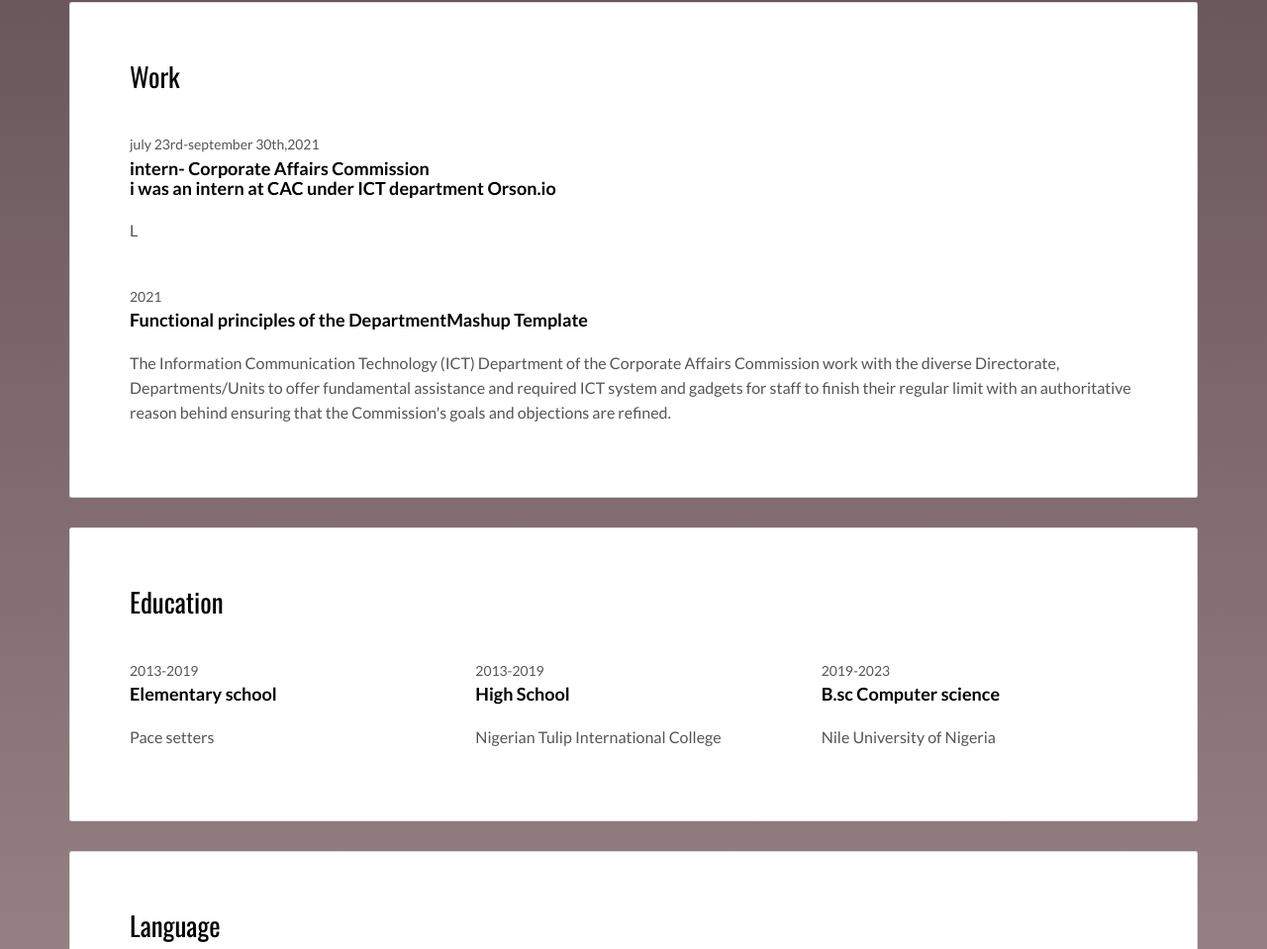
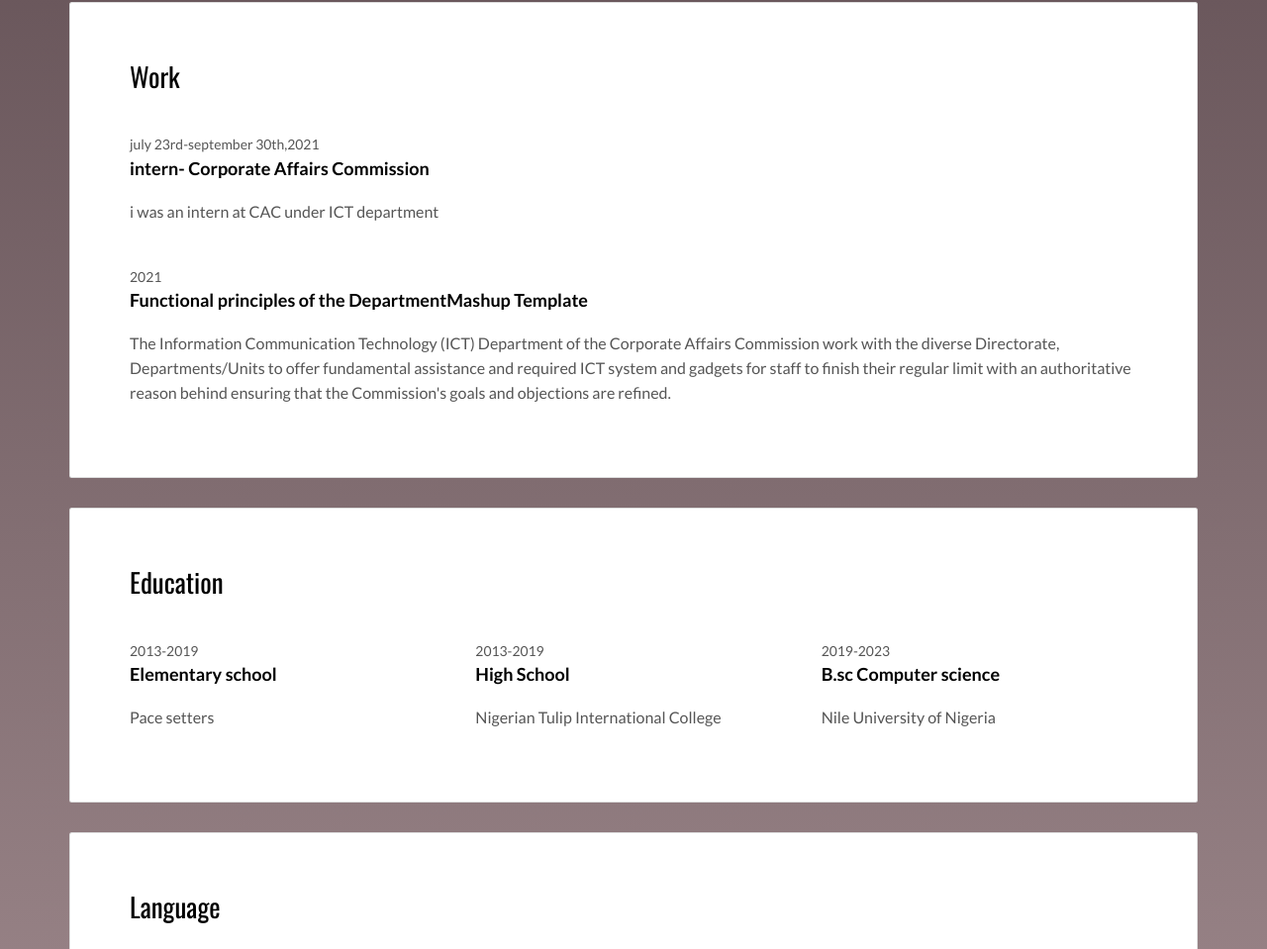
Before and after one commit to Zubaidamuhtar/energy2, a plain HTML site: page index.html in a window 1280 px wide. Shown: the part 1449-2408 px from the top of the page at 99% size. Drawn offline with nearby package versions, Linux system fonts and the light colour scheme.

Commit message:
Update index.html

```diff
--- a/index.html
+++ b/index.html
@@ -104,10 +104,10 @@
             <h2>Work</h2>
             <div class="work-experience">
               <small class="date">july 23rd-september 30th,2021</small>
-              <h3 class="h5 date-title">intern- Corporate Affairs Commission <br>i was an intern at CAC under ICT department <a href="http://en.orson.io" title="Create professionnal website">Orson.io</a></h3>
+              <h3 class="h5 date-title">intern- Corporate Affairs Commission <a href="http://en.orson.io" title="Create professionnal website"></a></h3>
 
 
-              <p>L</p>
+              <p>i was an intern at CAC under ICT department </p>
             </div>
 
             <div class="work-experience">
```
